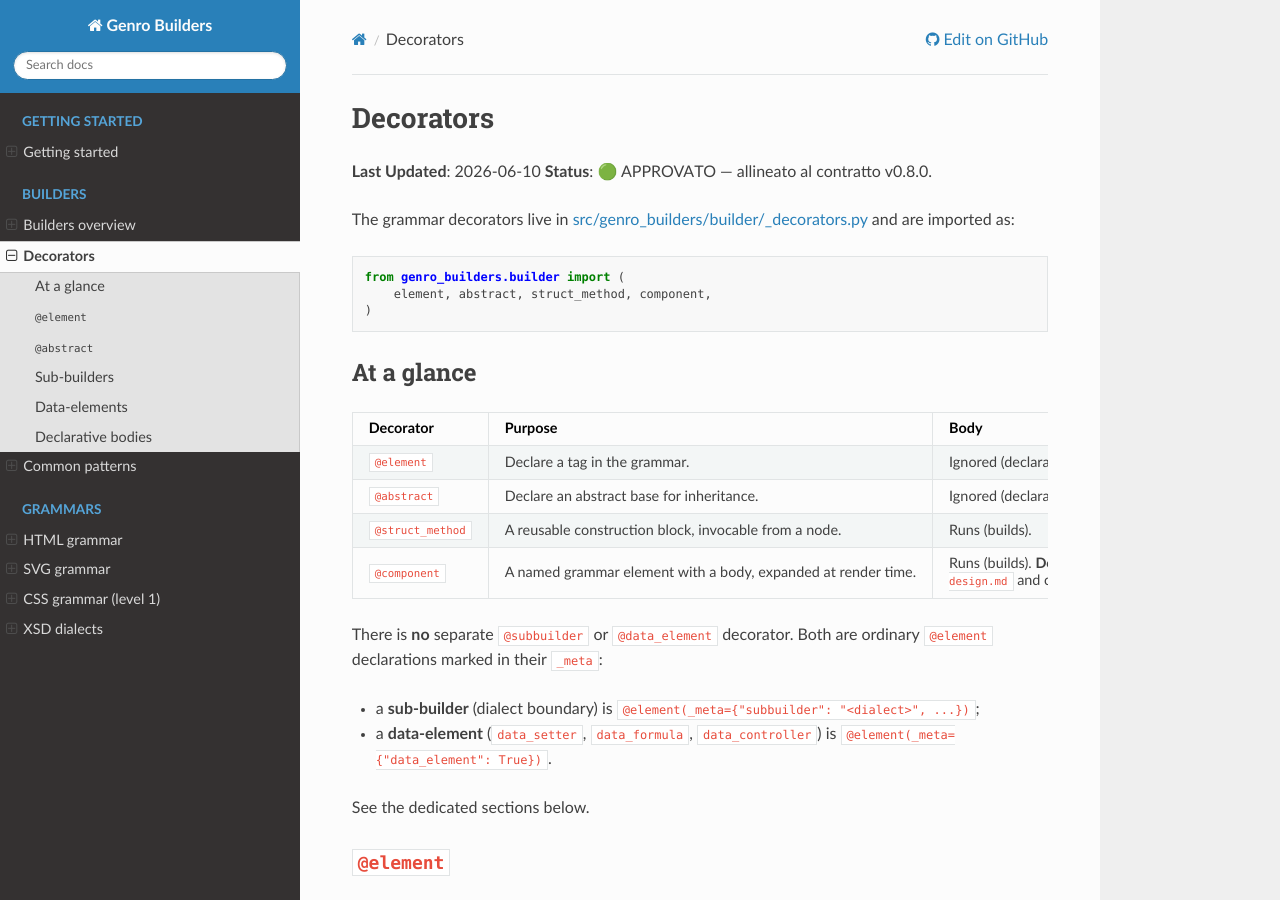
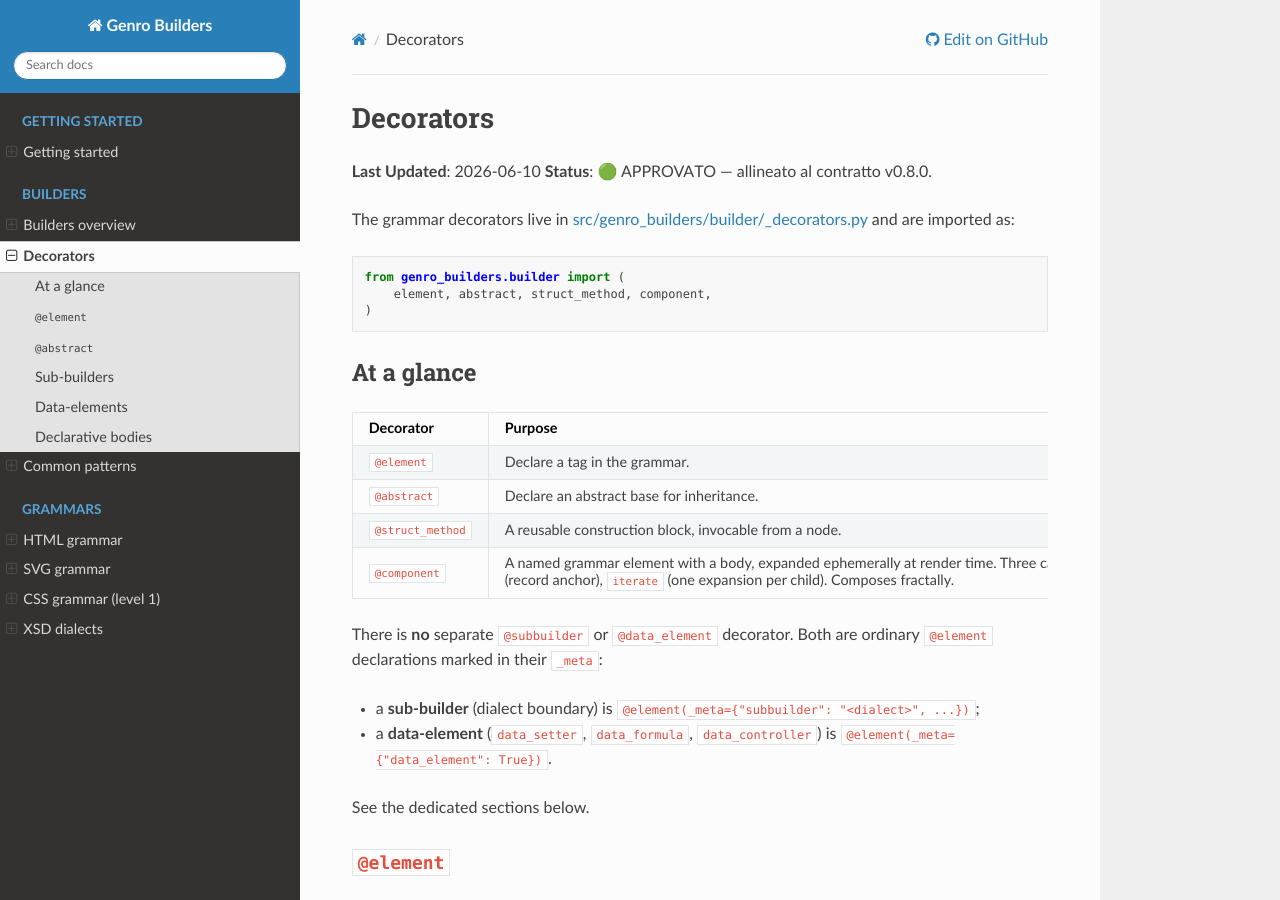
Before and after one commit to genropy/genro-builders, a Sphinx documentation site: the page built from docs/builders/decorators.md, in a window 1280 px wide and 900 px high. Built offline with Sphinx 7.4.7 and the Read the Docs theme 3.1.0, drawn with Linux system fonts in a browser that asks for light colours.

Commit message:
docs(decorators): @component is implemented — point to the examples

```diff
--- a/docs/builders/decorators.md
+++ b/docs/builders/decorators.md
@@ -20,7 +20,7 @@
 | `@element`  | Declare a tag in the grammar.              | Ignored (declarative).|
 | `@abstract` | Declare an abstract base for inheritance.  | Ignored (declarative).|
 | `@struct_method` | A reusable construction block, invocable from a node. | Runs (builds). |
-| `@component` | A named grammar element with a body, expanded at render time. | Runs (builds). **Design landed, expansion not implemented yet** — see `roadmap/component-design.md` and contract area `CMP`. |
+| `@component` | A named grammar element with a body, expanded ephemerally at render time. Three calling forms: explicit params, `store` (record anchor), `iterate` (one expansion per child). Composes fractally. | Runs (builds). See contract area `CMP` and the examples `with_data/07`-`11`. |
 
 There is **no** separate `@subbuilder` or `@data_element` decorator.
 Both are ordinary `@element` declarations marked in their `_meta`:
```
